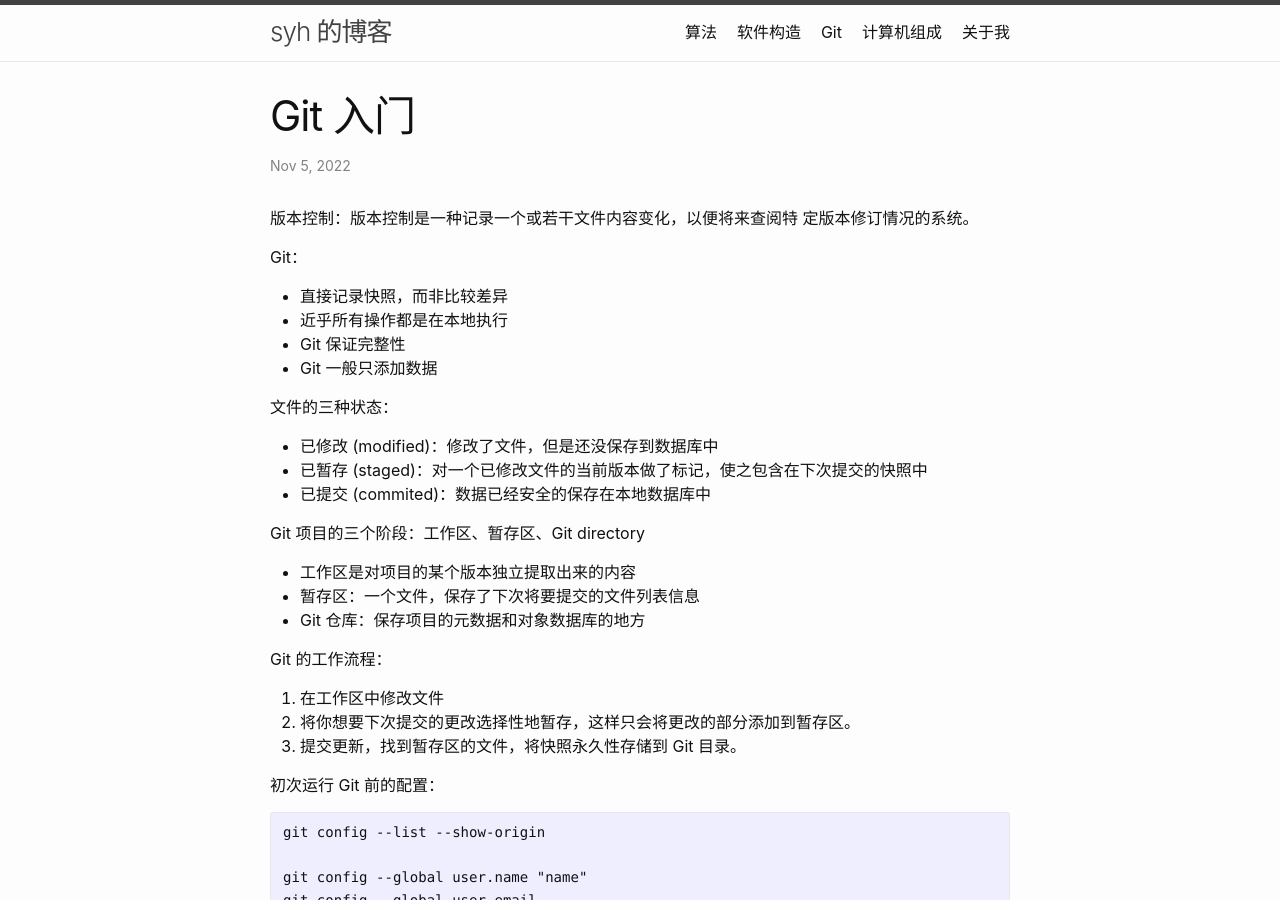
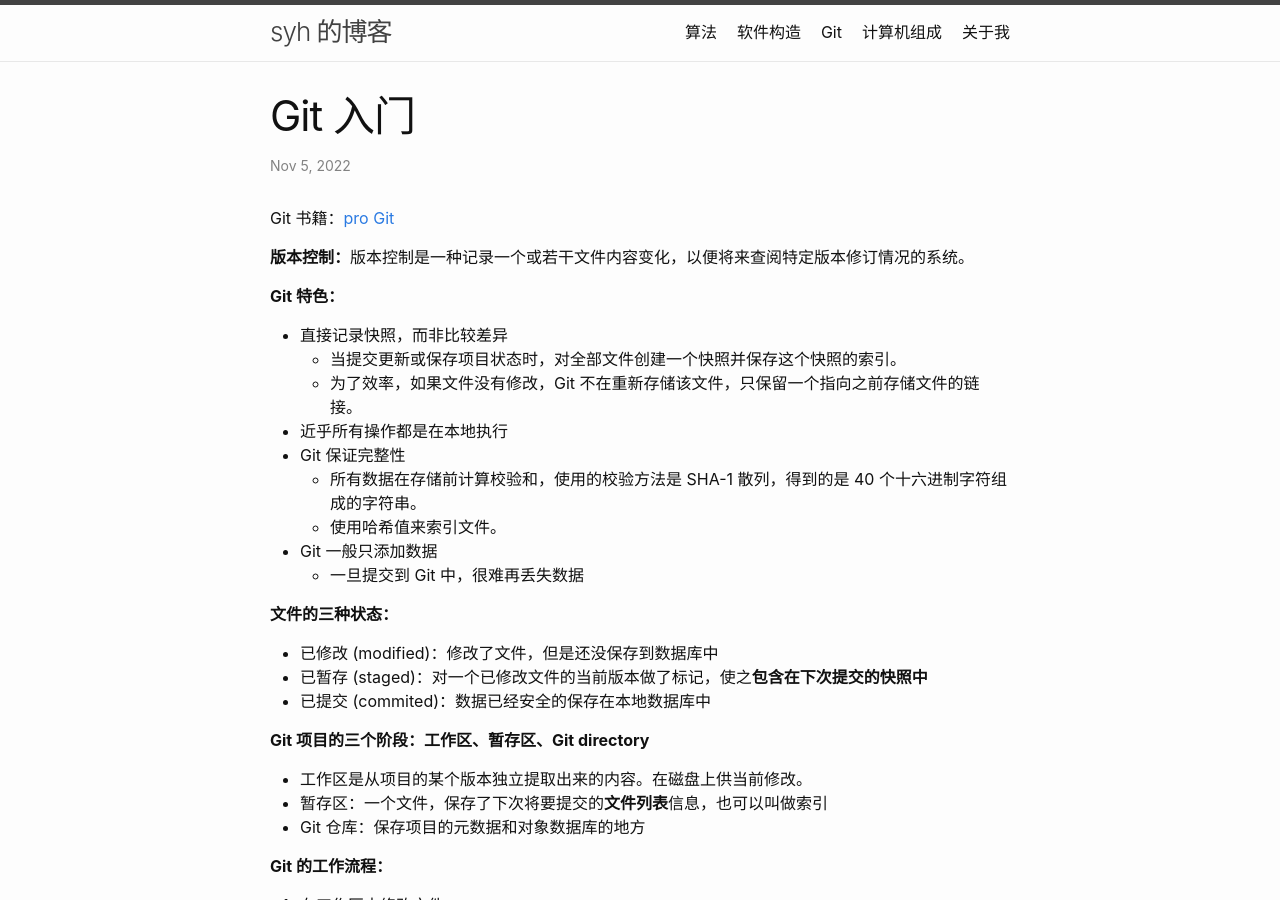
Before and after one commit to syh-1/syh-1.github.io, a Jekyll site: the page built from _posts/Git/2022-11-05-Git-0001.md, in a window 1280 px wide and 900 px high. Built offline with Jekyll 4.4.1, drawn with Linux system fonts in a browser that asks for light colours; comment, search, counter and statistics services are not loaded.

Commit message:
修改 Git-0001.md 和 Git-0002.md

```diff
--- a/_posts/Git/2022-11-05-Git-0001.md
+++ b/_posts/Git/2022-11-05-Git-0001.md
@@ -4,31 +4,37 @@ title: Git 入门
 categories: 版本控制
 ---
 
-版本控制：版本控制是一种记录一个或若干文件内容变化，以便将来查阅特
-定版本修订情况的系统。
+Git 书籍：[pro Git](https://git-scm.com/book/en/v2)
 
-Git：
+**版本控制：**版本控制是一种记录一个或若干文件内容变化，以便将来查阅特定版本修订情况的系统。
+
+**Git 特色：**
 * 直接记录快照，而非比较差异
+     - 当提交更新或保存项目状态时，对全部文件创建一个快照并保存这个快照的索引。
+     - 为了效率，如果文件没有修改，Git 不在重新存储该文件，只保留一个指向之前存储文件的链接。
 * 近乎所有操作都是在本地执行
 * Git 保证完整性
+    - 所有数据在存储前计算校验和，使用的校验方法是 SHA-1 散列，得到的是 40 个十六进制字符组成的字符串。
+    - 使用哈希值来索引文件。
 * Git 一般只添加数据
+    - 一旦提交到 Git 中，很难再丢失数据
 
-文件的三种状态：
+**文件的三种状态：**
 * 已修改 (modified)：修改了文件，但是还没保存到数据库中
-* 已暂存 (staged)：对一个已修改文件的当前版本做了标记，使之包含在下次提交的快照中
+* 已暂存 (staged)：对一个已修改文件的当前版本做了标记，使之**包含在下次提交的快照中**
 * 已提交 (commited)：数据已经安全的保存在本地数据库中
 
-Git 项目的三个阶段：工作区、暂存区、Git directory
-* 工作区是对项目的某个版本独立提取出来的内容
-* 暂存区：一个文件，保存了下次将要提交的文件列表信息
+**Git 项目的三个阶段：工作区、暂存区、Git directory**
+* 工作区是从项目的某个版本独立提取出来的内容。在磁盘上供当前修改。
+* 暂存区：一个文件，保存了下次将要提交的**文件列表**信息，也可以叫做索引
 * Git 仓库：保存项目的元数据和对象数据库的地方
 
-Git 的工作流程：
+**Git 的工作流程：**
 1. 在工作区中修改文件
 2. 将你想要下次提交的更改选择性地暂存，这样只会将更改的部分添加到暂存区。
 3. 提交更新，找到暂存区的文件，将快照永久性存储到 Git 目录。
 
-初次运行 Git 前的配置：
+**初次运行 Git 前的配置：**
 ~~~
 git config --list --show-origin
 
@@ -36,7 +42,7 @@ git config --global user.name "name"
 git config --global user.email
 ~~~
 
-获取帮助：
+**获取帮助：**
 1. git help \<verb>
 2. git \<verb> --help
 3. man git-\<verb>
```
Also changed, not shown: _posts/Git/2022-11-05-Git-0002.md (+4 -0 lines).
